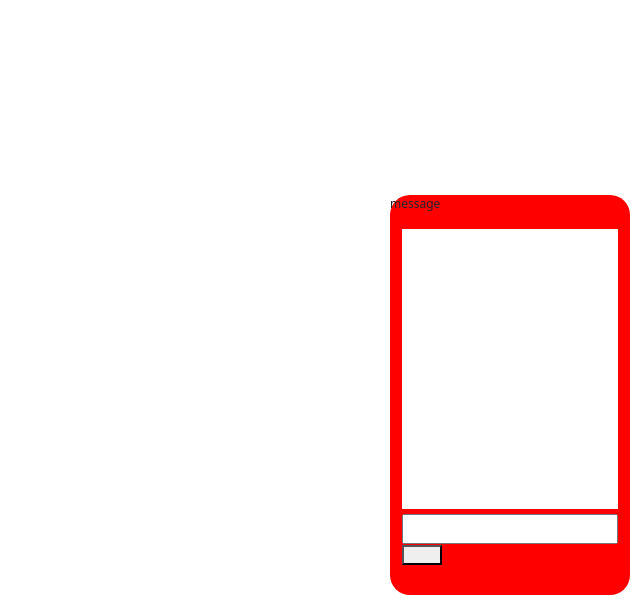
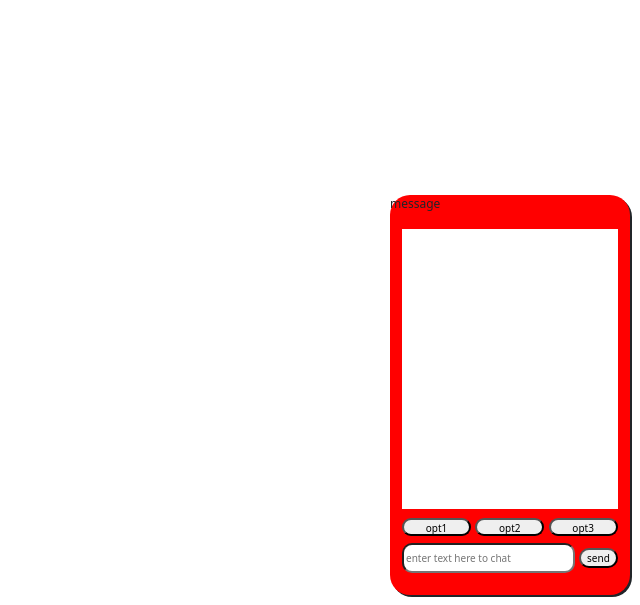
Before and after one commit to pauld001/ChatBotDemo, a Flask app: page /chatbot in a window 1280 px wide. Shown: the part 195-800 px from the top of the page, without its empty margins (640-1280 px from the left). Run offline with Flask 2, Linux system fonts and the light colour scheme.

Commit message:
application receiving post requests from front end

```diff
--- a/ChatBot/app.py
+++ b/ChatBot/app.py
@@ -1,25 +1,124 @@
 # importing packages
+import sys
 from flask import Flask
 from flask import render_template
 from flask import request
 from chatterbot import ChatBot
 from chatterbot_corpus import corpus
+from chatterbot.trainers import ListTrainer
+
 #from chatterbot import TimeLogicAdapter
-
-
-chat = Flask(__name__)
-
-@chat.route("/chatbot")
-def index():
-    return render_template ('index.html')
-
-    userinput = request.form.get('solentinput')
-    print(userinput)
-    bot_input = solent.get_response(userinput)
-    print(bot_input)
 
 solent = ChatBot("solent",
 storage_adapter='chatterbot.storage.SQLStorageAdapter',
 database_uri='sqlite:///database.sqlite3',
-logic_adapters=['chatterbot.logic.TimeLogicAdapter', 'chatterbot.logic.BestMatch']
+logic_adapters=['chatterbot.logic.BestMatch']
 )
+
+chat = Flask(__name__)
+
+
+
+
+
+
+print('working')
+
+
+@chat.route("/chatbot", methods=['POST', 'GET'])
+#def index():
+
+
+def index():
+    if request.method == 'POST':
+        print("post")
+        print("post", file=sys.stderr)
+        #chatpost = input "solent_input"
+        chatpost = request.form['solent_input']
+        print(chatpost)
+        print('hi')
+        solent_input = solent.get_response(chatpost)
+        print(solent_input)
+
+
+    return render_template ('index.html'), print('/chatbot')
+
+
+
+
+
+
+#training "solent" chatbot
+trainer = ListTrainer(solent)
+
+#greetings
+trainer.train([
+'Hi',
+'Hello i am student the chat bot. ask me a question or query and i will help you',
+
+])
+
+
+trainer.train([
+'can you help me',
+'yes i can please state how i can help you'
+])
+
+
+
+trainer.train([
+'map',
+'here is a map of the campus'
+])
+
+
+trainer.train([
+'i am looking to book openday',
+'here is the form to book an openday'
+])
+trainer.train([
+'can you help me',
+'yes i can please state how i can help you'
+])
+#find a course
+trainer.train([
+'i am looking for a course',
+'which course are you looking for',
+'computing',
+'here is the computing course',
+'software engineering',
+'here is software engineering course'
+'Computer systems and networks engineering'
+'here is systems and networks engineering'
+])
+
+trainer.train([
+'student hand book',
+'here is a link to the student handbook'
+
+])
+
+trainer.train([
+    'solent online learning',
+    'here is a link to solent online learning: https://learn.solent.ac.uk'
+])
+
+trainer.train([
+'timetable',
+'here is a link to your student timetable: https://timetable.solent.ac.uk/'
+])
+
+
+trainer.train([
+
+])
+
+trainer.train([
+    'about solent',
+    '"information about solent university"'
+])
+
+trainer.train([
+    'news',
+    'here is our latest news and events'
+    ])
--- a/ChatBot/templates/index.html
+++ b/ChatBot/templates/index.html
@@ -26,11 +26,13 @@
      <p>message</p>
      <div id="output"></div>
      <div id="input">
+    <button style="width: 32%; height: 18px; border-radius: 20px; font-size: 10px;"  id="opt1" name="opt1">opt1</button> <button style="width: 32%; height: 18px; border-radius: 20px; font-size: 10px;" id="opt2" name="opt2">opt2</button> <button style="width: 32%; height: 18px; border-radius: 20px;font-size: 10px;" id="opt3" name="opt3">opt3</button>
 
-    <form action="post" id="form"></form>
-    <input type="text" id="solent_input" name="solent_input" style="width: 100%; float: none;">
-    <button style="width: 40px; height: 20px;" id="send" type="submit"> </button>
+    <form method="POST"   value="inputform"  id="inputform">
+    <input type="text" id="solent_input" name="solent_input" style="width: 80%;height: 30px ; float: none; font-size: 10px; border-radius: 10px; margin-top: 5px;" placeholder="enter text here to chat">
+    <button type="submit" value="submit" style="width: 18%; height: 20px; font-size: 10px; border-radius: 10px;" id="send" type="submit" name="send">send</button>
     </form>
+
     </div>
     </div>
 </body>
@@ -55,7 +57,7 @@
     border-color: gray;
     border: 20px;
     border-radius: 20px;
-
+    box-shadow: 2px 2px;
     position: absolute;
     right: 10px;
     bottom: 10px;
```
Also changed, not shown: ChatBot/database.sqlite3.
